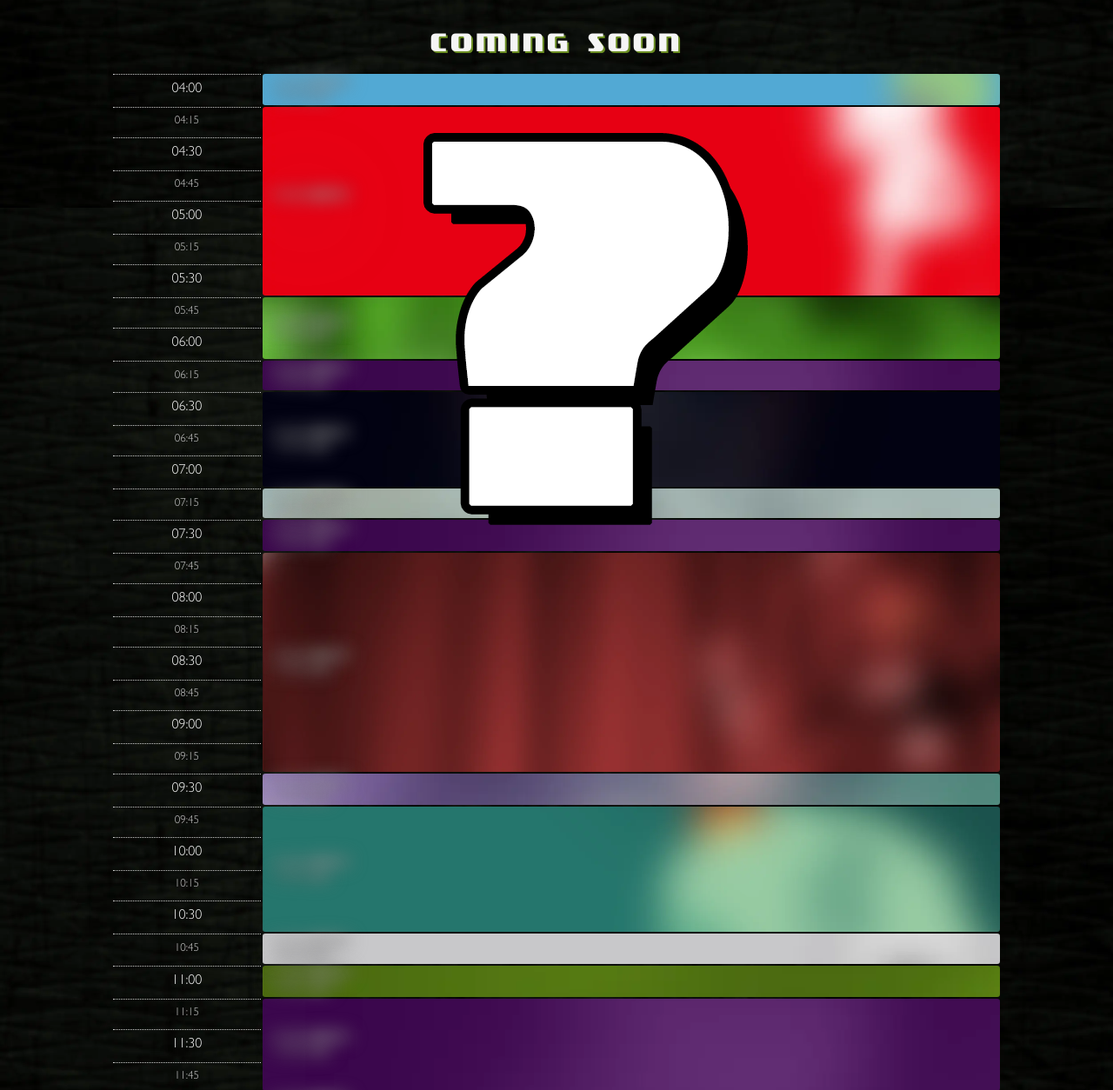
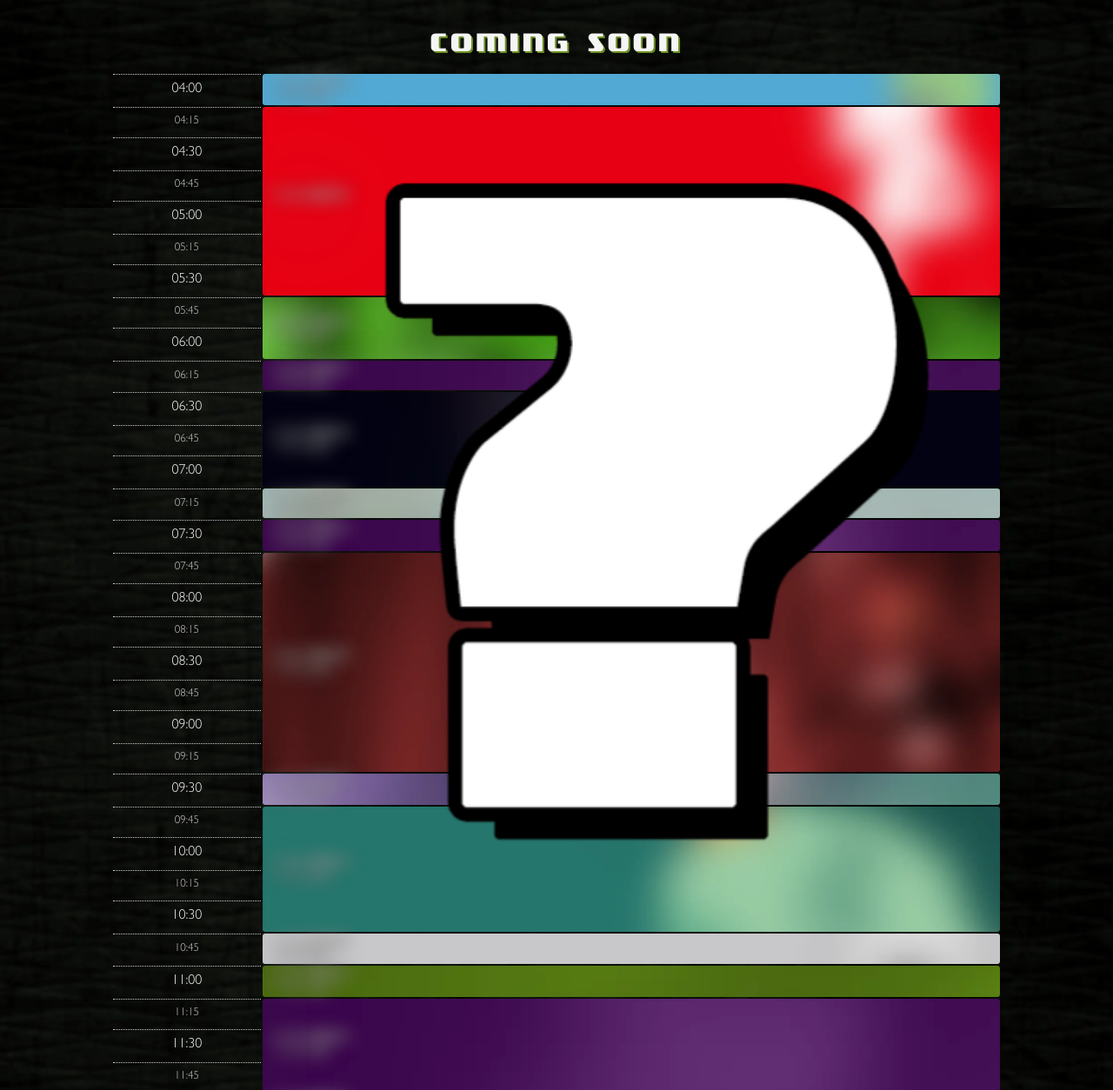
Before and after one commit to Spirit-Forge/810NICLE-Website, a PHP site: page /schedule/hidden2.html in a window 1280 px wide. Shown: the part 2321-3575 px from the top of the page at 87% size. Run offline with PHP 8.4, Linux system fonts and the light colour scheme.

Commit message:
Update schedule2.css

```diff
--- a/css/schedule2.css
+++ b/css/schedule2.css
@@ -361,5 +361,10 @@ footer {
 	}
 .qm{
 	height:0px;
+	width:60%;
+	margin-left: 30%;
+
 }
+.qm img{
+	width:100%;
 }
```
